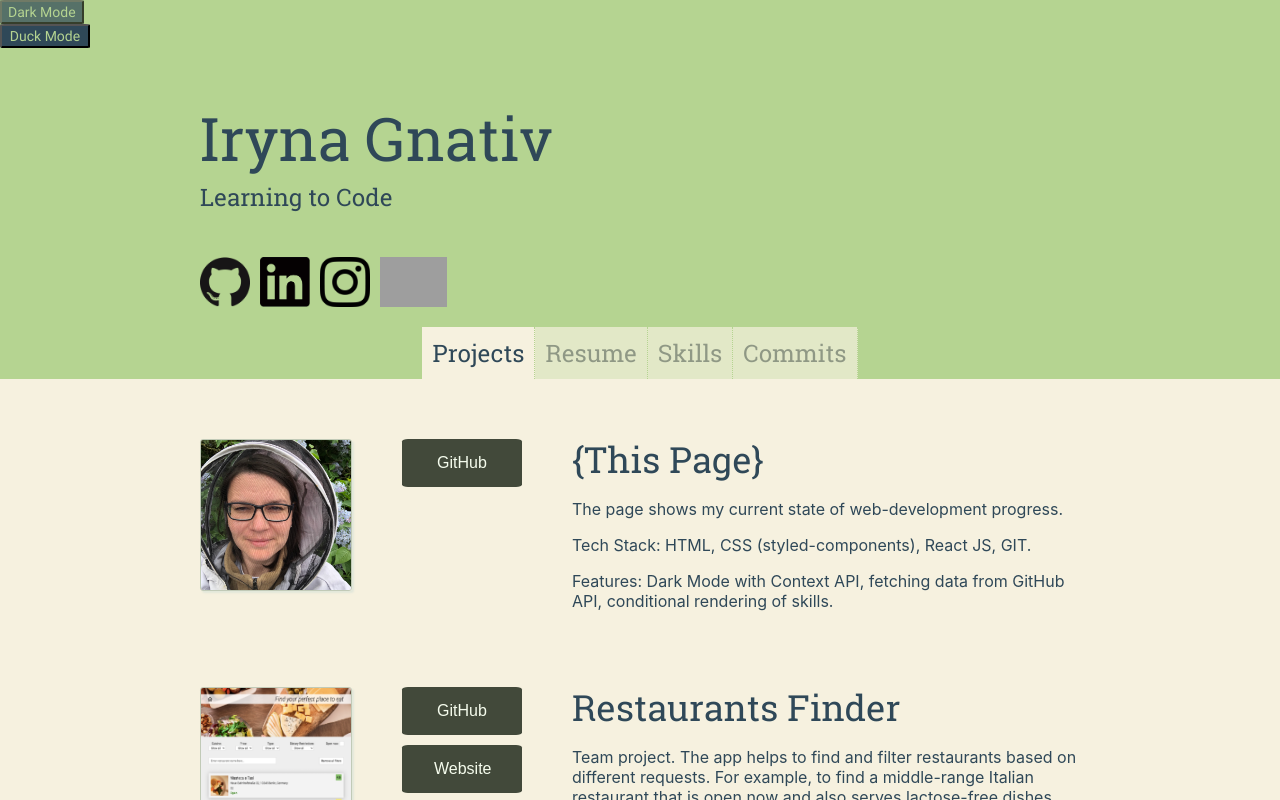
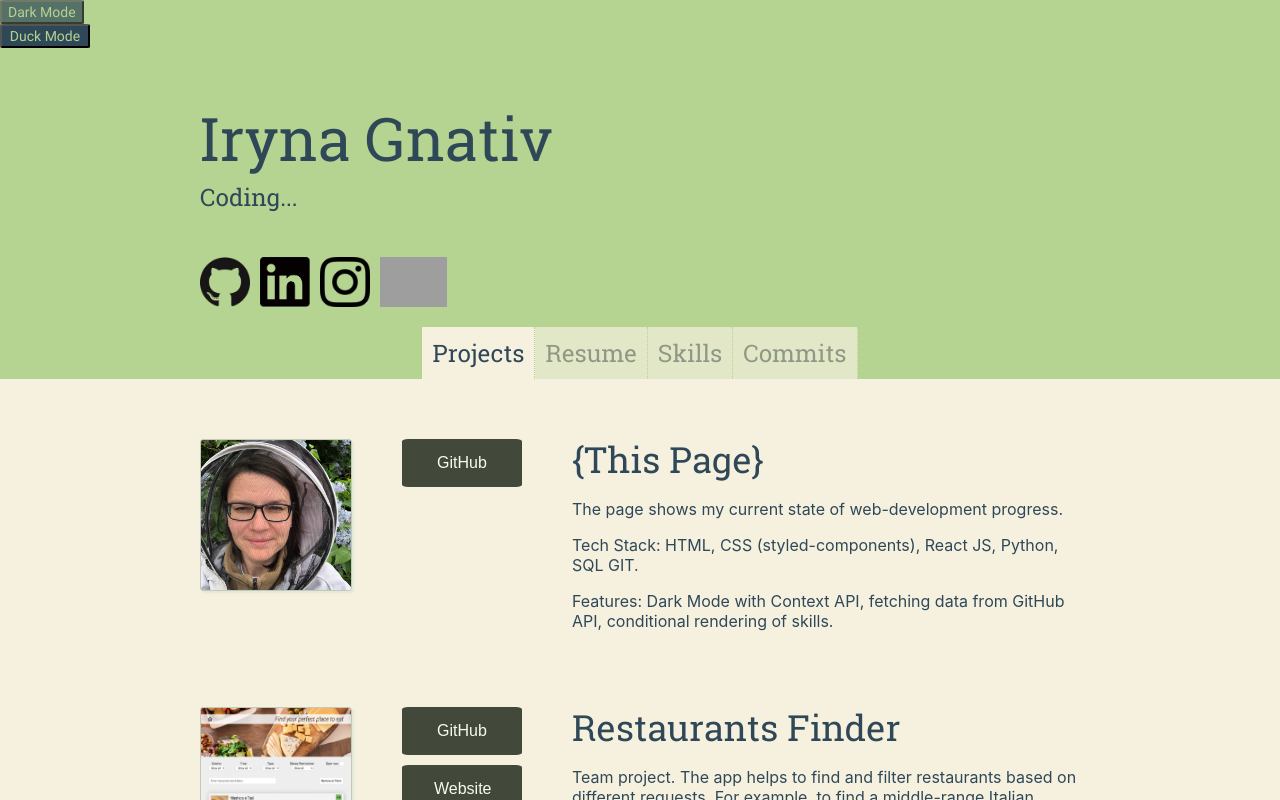
Before and after one commit to gvirinko/portfolio, a React (Create React App) app: page / in a window 1280 px wide. Shown: the top 800 px of the page. Built offline with nearby package versions, Linux system fonts and the light colour scheme; grey boxes are pictures that could not be loaded.

Commit message:
Updated resume and skills set

```diff
--- a/src/content.js
+++ b/src/content.js
@@ -6,7 +6,7 @@ import logoRestaurants from "./images/logoRestaurants.png";
 
 export const headerInfo = {
   name: "Iryna Gnativ",
-  status: "Learning to Code",
+  status: "Coding...",
 };
 
 export const footerInfo = {
@@ -24,19 +24,27 @@ export const skillsList = [
   },
   {
     label: "JavaScript",
-    level: 5,
+    level: 6,
   },
   {
     label: "ReactJS",
-    level: 5,
+    level: 6,
   },
   {
     label: "Redux",
+    level: 4,
+  },
+  {
+    label: "Python",
     level: 2,
   },
   {
-    label: "Python",
-    level: 1,
+    label: "SQL",
+    level: 2,
+  },
+  {
+    label: "GraphQL",
+    level: 2,
   },
   {
     label: "ProcrastinateJS",
@@ -52,7 +60,7 @@ export const projectsList = [
     github: "https://github.com/gvirinko/portfolio",
     description: [
       "The page shows my current state of web-development progress.",
-      "Tech Stack: HTML, CSS (styled-components), React JS, GIT.",
+      "Tech Stack: HTML, CSS (styled-components), React JS, Python, SQL GIT.",
       "Features: Dark Mode with Context API, fetching data from GitHub API, conditional rendering of skills.",
     ],
   },
```
Also changed, not shown: 1 other file (tests, documents, lock files or other folders).
